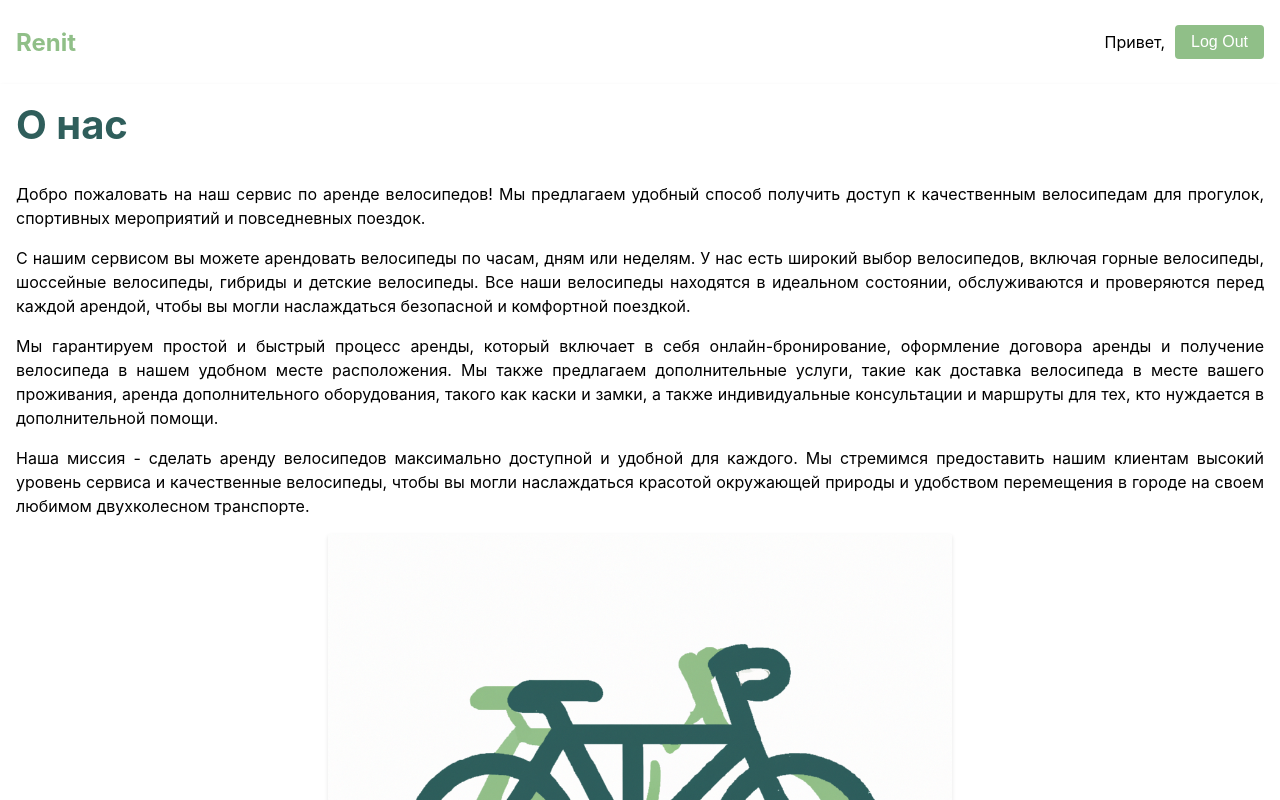
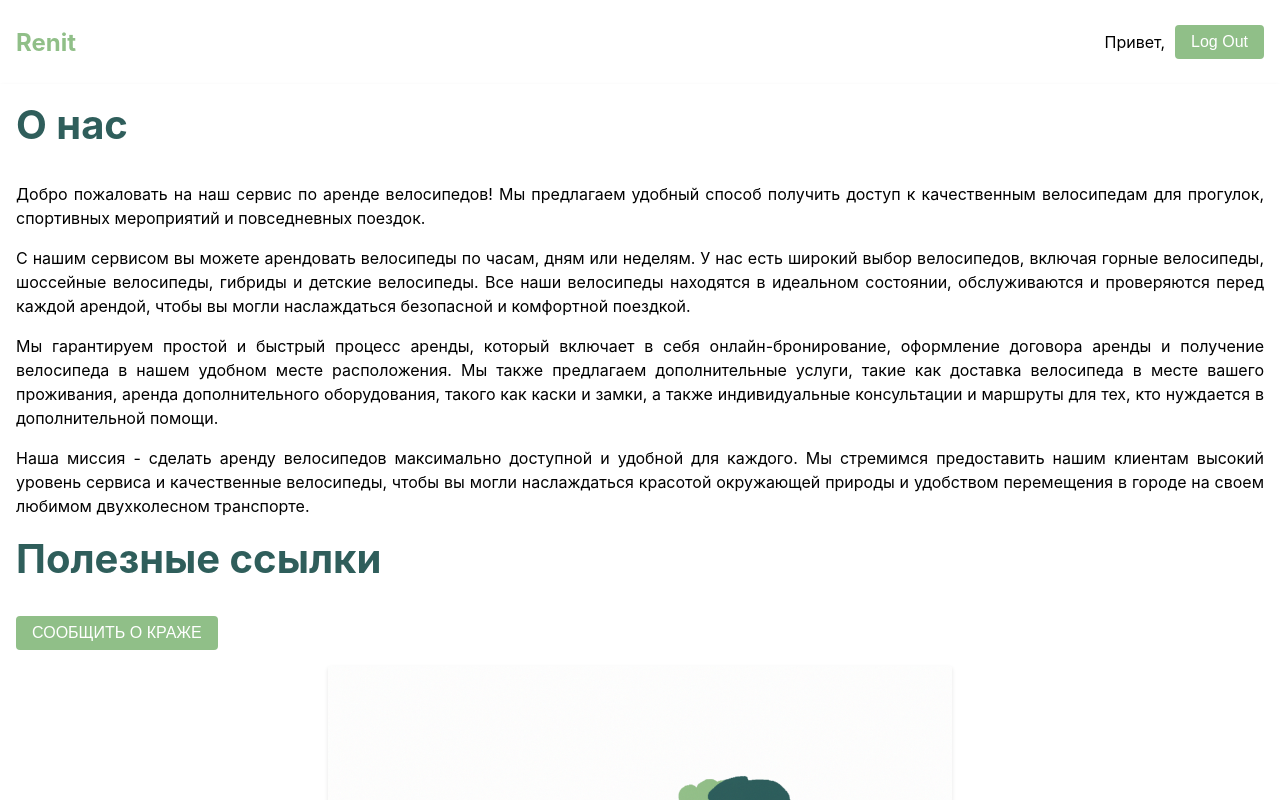
Before and after one commit to mashtakovmm/final-project, a React (Create React App) app: page / in a window 1280 px wide. Shown: the top 800 px of the page. Built offline with nearby package versions, Linux system fonts and the light colour scheme.

Commit message:
Add submit page

```diff
--- a/src/App.js
+++ b/src/App.js
@@ -1,8 +1,10 @@
 import './App.css';
+import { BrowserRouter as Router, Routes, Route } from "react-router-dom";
 import Home from './Home';
 import Signin from './SignIn';
-import { BrowserRouter as Router, Routes, Route } from "react-router-dom";
 import SignUp from './SingUp';
+import SubmitReport from './SubmitReport';
+
 
 
 function App() {
@@ -11,7 +13,8 @@ function App() {
       <Routes>
         <Route path="/" element={<Home />} />
         <Route path="/signin" element={<Signin />} />
-        <Route path='/signup' element={<SignUp/>} />
+        <Route path='/signup' element={<SignUp />} />
+        <Route path='/submit' element={<SubmitReport />} />
       </Routes>
     </Router>
   );
--- a/src/Home.js
+++ b/src/Home.js
@@ -23,22 +23,6 @@ function Home() {
     localStorage.setItem("email", "")
     window.location.reload()
   }
-
-  // function fetchAuth(token) {
-  //   var myHeaders = new Headers();
-  //   myHeaders.append("Authorization", `Bearer ${token}`);
-
-  //   var requestOptions = {
-  //     method: 'GET',
-  //     headers: myHeaders,
-  //     redirect: 'follow'
-  //   };
-
-  //   fetch("https://sf-final-project-be.herokuapp.com/api/auth/", requestOptions)
-  //     .then(response => response.text())
-  //     .then(result => setEmail(result.data.user.email))
-  //     .catch(error => console.log('error', error));
-  //   }
 
   return (
     <>
@@ -67,6 +51,10 @@ function Home() {
           <p className='p'>Мы гарантируем простой и быстрый процесс аренды, который включает в себя онлайн-бронирование, оформление договора аренды и получение велосипеда в нашем удобном месте расположения. Мы также предлагаем дополнительные услуги, такие как доставка велосипеда в месте вашего проживания, аренда дополнительного оборудования, такого как каски и замки, а также индивидуальные консультации и маршруты для тех, кто нуждается в дополнительной помощи.</p>
           <p className='p'>Наша миссия - сделать аренду велосипедов максимально доступной и удобной для каждого. Мы стремимся предоставить нашим клиентам высокий уровень сервиса и качественные велосипеды, чтобы вы могли наслаждаться красотой окружающей природы и удобством перемещения в городе на своем любимом двухколесном транспорте.</p>
         </div>
+        <div>
+          <h2 className='h2'>Полезные ссылки</h2>
+          <button className='button'><Link to={{ pathname: `/submit`}} className='link'>СООБЩИТЬ О КРАЖЕ</Link></button>
+        </div>
         <img src="icon.png" alt="Изображение сервиса" className='img'/>
       </main>
     </>
--- a/src/RegForm.js
+++ b/src/RegForm.js
@@ -3,7 +3,6 @@ import "./Home.css"
 import "./SignIn.css"
 import "./Error.css"
 import "./Links.css"
-import { Link } from 'react-router-dom';
 
 
 function RegForm() {
--- /dev/null
+++ b/src/SubmitReport.js
@@ -0,0 +1,22 @@
+import React from 'react';
+import "./Home.css"
+import "./SubmitReport.css"
+import "./Links.css"
+import { Link } from "react-router-dom";
+import { useState ,useEffect } from 'react';
+
+function SubmitReport() {
+
+    return (
+        <>
+        <header className='header'>
+        <h1><Link to={{pathname:`/`}} className='link'>Renit</Link></h1>
+        </header>
+        <main className='main'>
+
+        </main>
+      </>
+    );
+  }
+
+  export default SubmitReport;
```
Also changed, not shown: src/SubmitReport.css (added).
